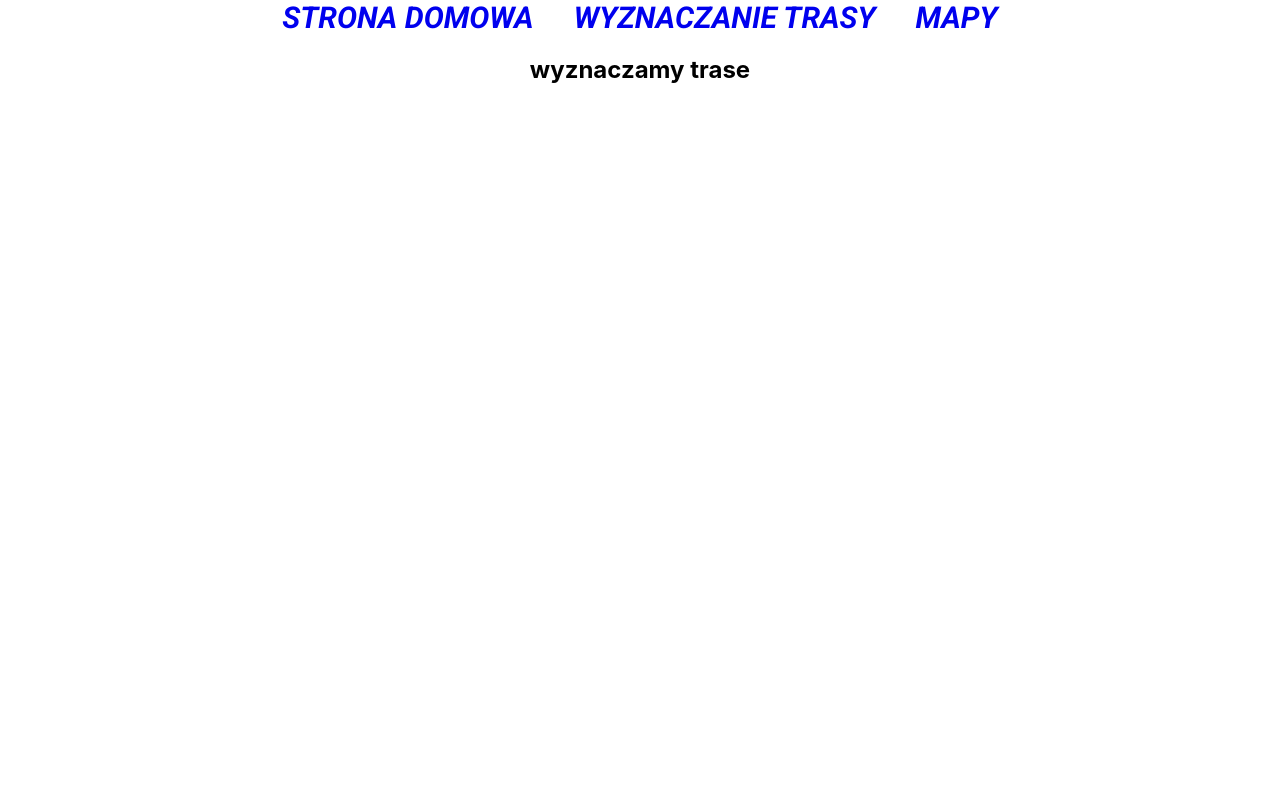
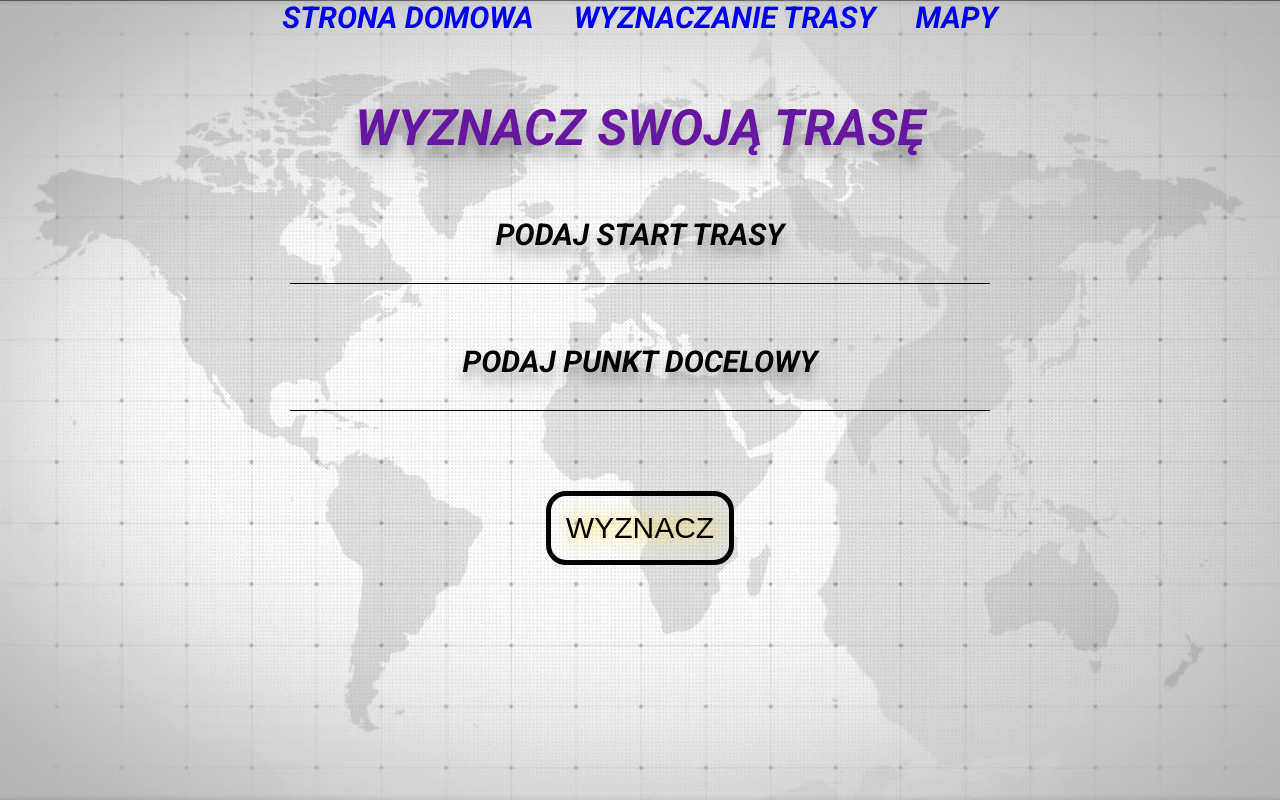
Before and after one commit to anyd007/twoja_podroz, a React (Create React App) app in the folder client/: page /tripAdd in a window 1280 px wide. Built offline with nearby package versions, Linux system fonts and the light colour scheme.

Commit message:
adding inpunt for tripadd

```diff
--- a/client/src/components/trip-add/TripAdd.jsx
+++ b/client/src/components/trip-add/TripAdd.jsx
@@ -7,7 +7,31 @@ const TripAdd = props =>{
 
     return(
         <div className="tripAddContainer">
-            <h2>wyznaczamy trase</h2>
+            <div className="background"></div>
+            <section className="titleContener">
+                <h2>WYZNACZ SWOJĄ TRASĘ</h2>
+            </section>
+            <section className="mainContener">
+              <div className="inpuntDiv">
+                <label htmlFor="startTrip">PODAJ START TRASY</label><br />
+                <input
+                className="tripInputs"
+                type="text"
+                name="startTrip"
+                />
+              </div>
+              <div className="inpuntDiv">
+                <label htmlFor="finishTrip">PODAJ PUNKT DOCELOWY</label><br />
+                <input
+                className="tripInputs"
+                type="text"
+                name="finishTrip"
+                />
+              </div>
+                <div className="tripBtnDiv">
+                    <button type="button" className="btn">WYZNACZ</button>
+                </div>
+            </section>
         </div>
     )
 }
--- a/client/src/components/trip-add/tripAdd.css
+++ b/client/src/components/trip-add/tripAdd.css
@@ -0,0 +1,72 @@
+.background {
+  top: 0%;
+  z-index: -1;
+  position: fixed;
+  width: 100%;
+  height: 100%;
+  background-image: url("../imgs/mapwallpaper.jpg");
+  background-position: center;
+  background-repeat: no-repeat;
+  background-size: cover;
+}
+.tripAddContainer {
+    margin-top: 5%;
+  font-family: "Roboto", sans-serif;
+}
+h2 {
+    color: rgba(103, 23, 159, 1);
+  font-size: 50px;
+  text-shadow: rgba(0, 0, 0, 0.25) 0px 14px 28px, rgba(0, 0, 0, 0.22) 0px 10px 10px;
+}
+.titleContener,
+.mainContener {
+  text-align: center;
+}
+.inpuntDiv{
+    margin: 60px;
+}
+label{
+    text-shadow: rgba(0, 0, 0, 0.25) 0px 14px 28px, rgba(0, 0, 0, 0.22) 0px 10px 10px;
+    font-size: 30px;
+}
+.tripInputs {
+  font-family: "Roboto", sans-serif;
+  font-size: 25px;
+  text-align: center;
+  width: 60%;
+  /* margin: 15px;
+  margin-bottom: 20px; */
+  background: transparent;
+  border: none;
+  border-bottom: 1px solid black;
+  transition: 0.5s ease all;
+}
+.tripInputs:focus {
+  outline: none;
+  border-bottom: 3px solid rgba(103, 23, 159, 1)
+}
+.btn {
+  margin: 20px;
+  cursor: pointer;
+  padding: 15px;
+  font-size: 30px;
+  border-radius: 20px;
+  border: solid 5px black;
+  background: transparent;
+  color: black;
+  text-shadow: 4px 0px 19px rgba(255, 215, 0, 1);
+  transition: 0.8s;
+}
+.btn:hover {
+    border: solid 5px rgba(103, 23, 159, 1);
+  background:rgba(103, 23, 159, 1);
+  color: #ffd700;
+  box-shadow: rgba(0, 0, 0, 0.17) 0px -23px 25px 0px inset,
+    rgba(0, 0, 0, 0.15) 0px -36px 30px 0px inset,
+    rgba(0, 0, 0, 0.1) 0px -79px 40px 0px inset, rgba(0, 0, 0, 0.06) 0px 2px 1px,
+    rgba(0, 0, 0, 0.09) 0px 4px 2px, rgba(0, 0, 0, 0.09) 0px 8px 4px,
+    rgba(0, 0, 0, 0.09) 0px 16px 8px, rgba(0, 0, 0, 0.09) 0px 32px 16px;
+}
+.btn:active {
+  box-shadow: rgba(240, 235, 235, 0.795) 0px 5px 20px 10px;
+}
```
Also changed, not shown: client/src/components/imgs/mapwallpaper.jpg (added).
